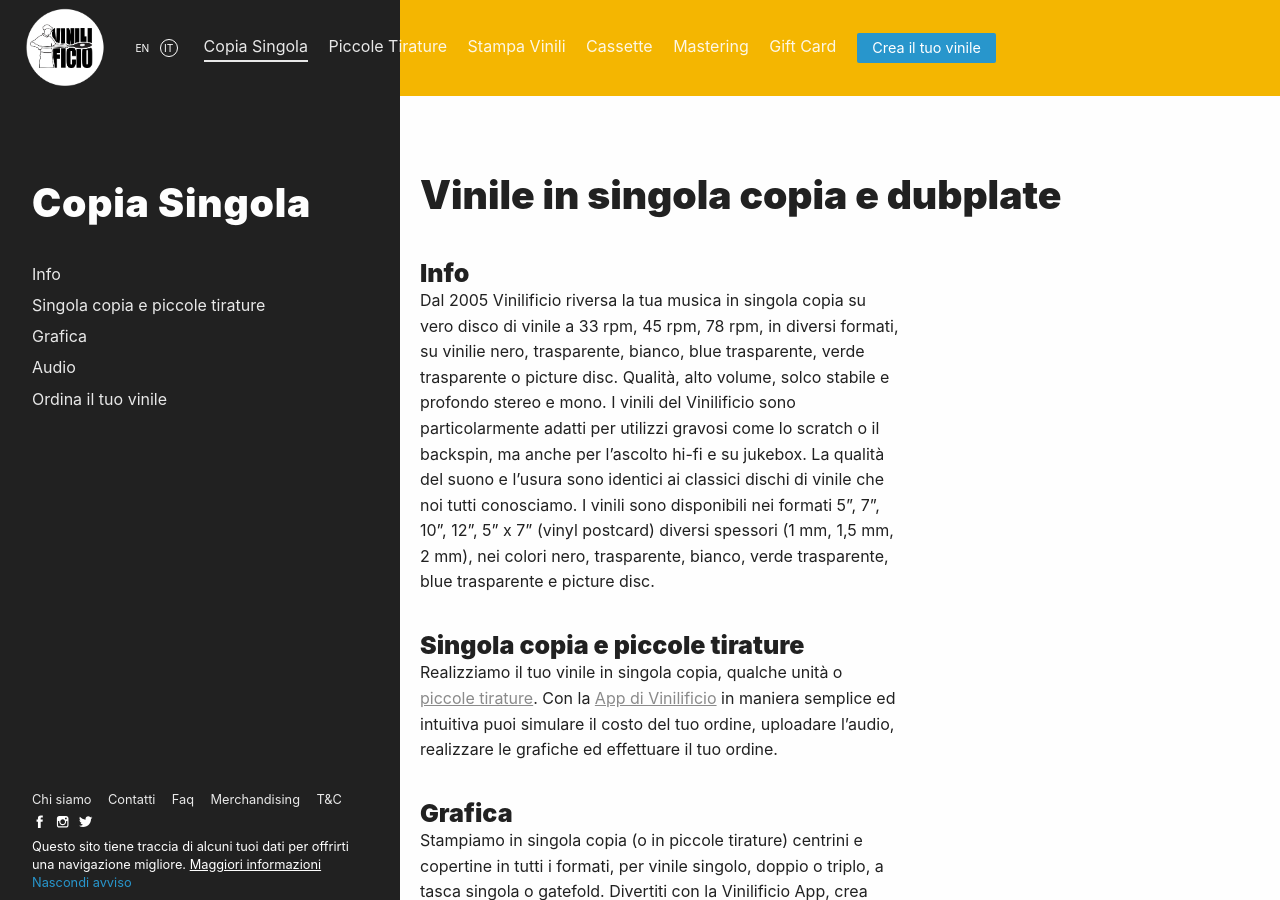
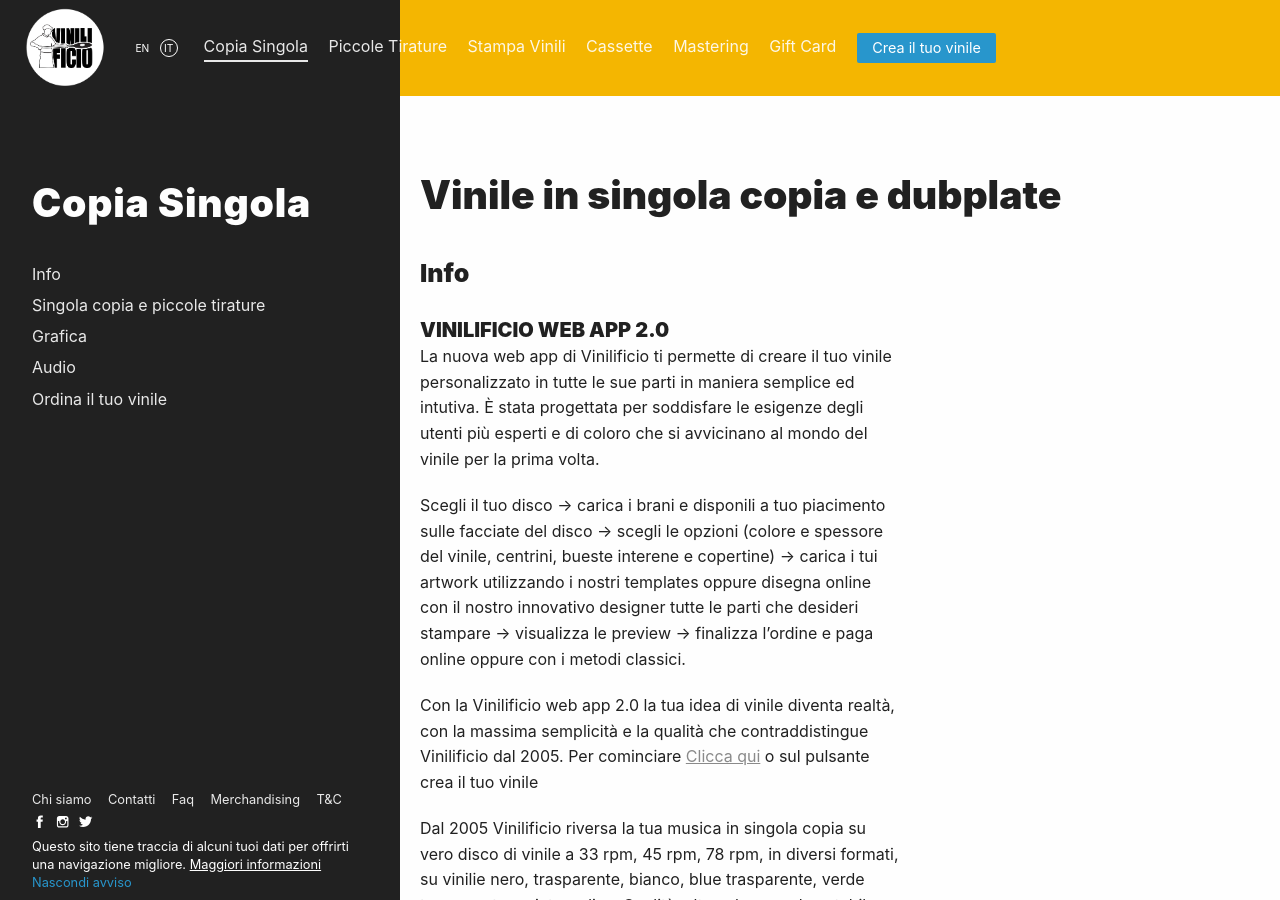
Before and after one commit to Vinilificio/vinilificio.com, a Jekyll site: the page built from _pages/copia-singola.md, in a window 1280 px wide and 900 px high. Built offline with Jekyll 4.4.1, drawn with Linux system fonts in a browser that asks for light colours; nearby versions of some CDN libraries; comment, search, counter and statistics services are not loaded.

Commit message:
web app 2.0

```diff
--- a/_pages/copia-singola.md
+++ b/_pages/copia-singola.md
@@ -20,6 +20,15 @@
 # Vinile in singola copia e dubplate
 
 ### Info
+
+#### VINILIFICIO WEB APP 2.0
+La nuova web app di Vinilificio ti permette di creare il tuo vinile personalizzato in tutte le sue parti in maniera semplice ed intutiva. È stata progettata per soddisfare le esigenze degli utenti più esperti e di coloro che si avvicinano al mondo del vinile per la prima volta.
+
+Scegli il tuo disco -> carica i brani e disponili a tuo piacimento sulle facciate del disco -> scegli le opzioni (colore e spessore del vinile, centrini, bueste interene e copertine) -> carica i tui artwork utilizzando i nostri templates oppure disegna online con il nostro innovativo designer tutte le parti che desideri stampare -> visualizza le preview -> finalizza l'ordine e paga online oppure con i metodi classici.
+
+Con la Vinilificio web app 2.0 la tua idea di vinile diventa realtà, con la massima semplicità e la qualità che contraddistingue Vinilificio dal 2005.
+Per cominciare [Clicca qui](https://app.vinilificio.com) o sul pulsante crea il tuo vinile
+
 
 Dal 2005 Vinilificio riversa la tua musica in singola copia su vero disco di vinile a 33 rpm, 45 rpm, 78 rpm, in diversi formati, su vinilie nero, trasparente, bianco, blue trasparente, verde trasparente o picture disc. Qualità, alto volume, solco stabile e profondo stereo e mono.
 I vinili del Vinilificio sono particolarmente adatti per utilizzi gravosi come lo scratch o il backspin, ma anche per l’ascolto hi-fi e su jukebox. La qualità del suono e l’usura sono identici ai classici dischi di vinile che noi tutti conosciamo. I vinili sono disponibili nei formati 5”, 7”, 10”, 12”, 5" x 7" (vinyl postcard) diversi spessori (1 mm, 1,5 mm, 2 mm), nei colori nero, trasparente, bianco, verde trasparente, blue trasparente e picture disc.
```
